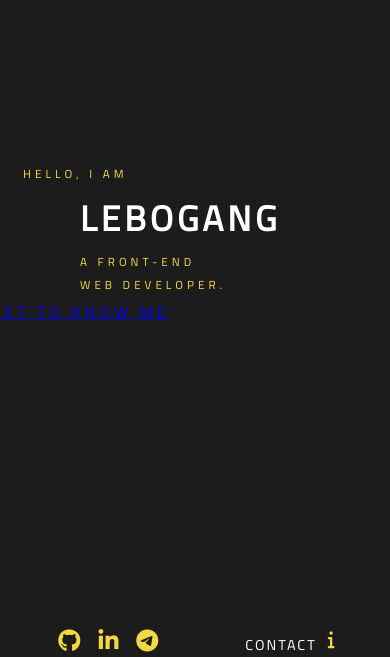
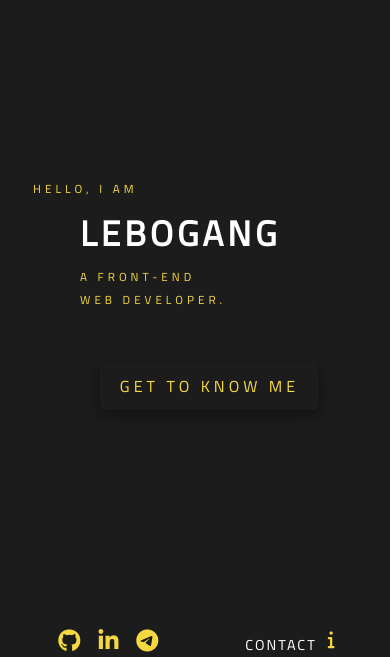
Before and after one commit to lebogangolifant/portfolio, a PHP site: page / in a window 390 px wide. Shown: the part 127-784 px from the top of the page. Run offline with PHP 8.4, Linux system fonts and the light colour scheme; some libraries are stand-ins or nearby versions.

Commit message:
style button link

```diff
--- a/style.css
+++ b/style.css
@@ -105,6 +105,25 @@
   line-height: 2;
   text-align: justify;
 }
+
+.landing-button {
+  position: absolute;
+  margin: 50px 0 0 -10%;
+  text-transform: uppercase;
+  padding: 9px 20px;
+  text-align: center;
+  text-decoration: none;
+  color: #f3d841;
+  background-color: #1d1c1c;
+  box-shadow: 0 4px 8px 0 rgba(0, 0, 0, 0.2), 0 6px 20px 0 rgba(0, 0, 0, 0.19);
+  border-radius: 6px;
+  outline: none;
+ }
+
+ .landing-button:hover {
+  color: #8b8b8b;
+  background-color: #4e4e4e;
+ }
 
 /* social icons */
 .social-icons {
@@ -526,7 +545,7 @@
 }
 
 .contacts-column h1{
-margin-top: 20%;
+margin-top: 4%;
 font-size: 3em;
 color: #f3d841;
 letter-spacing: 10px;
@@ -565,7 +584,7 @@
 
 .social-links-column {
   color: #f3d841;
-  margin-top: 38%;
+  margin-top: 24%;
   list-style-type: circle;
   line-height: 2;
   width: 500px;
@@ -626,13 +645,17 @@
 
   .landing-content h2 {
     font-size: 3vw;
-    margin-right: 10px;
+    margin-right: -10px;
   }
 
   #text-indent {
     margin-left: 200px;
   }
 
+  .landing-button {
+    margin: 50px 0 0 5%;
+    padding: 9px 20px;
+   }
 
 /* social icons */
 .social-icons {
@@ -707,7 +730,6 @@
 /* about|skills page */
 .about-wrapper {
   margin: auto;
-  overflow: hidden;
 }
 
 .about-wrapper>div {
@@ -716,7 +738,7 @@
 }
 
 .column {
-  margin: 70px 0 0 -40px;
+  margin: 70px 0 0 -20px;
   padding: 20px;
 }
 
@@ -740,7 +762,8 @@
 
 .skills-column {
   color: #f3d841;
-  padding: 40px 30px;
+  margin-left: 8px;
+  padding: 40px 20px;
   height: 900px;
   width: 400px;
 }
```
